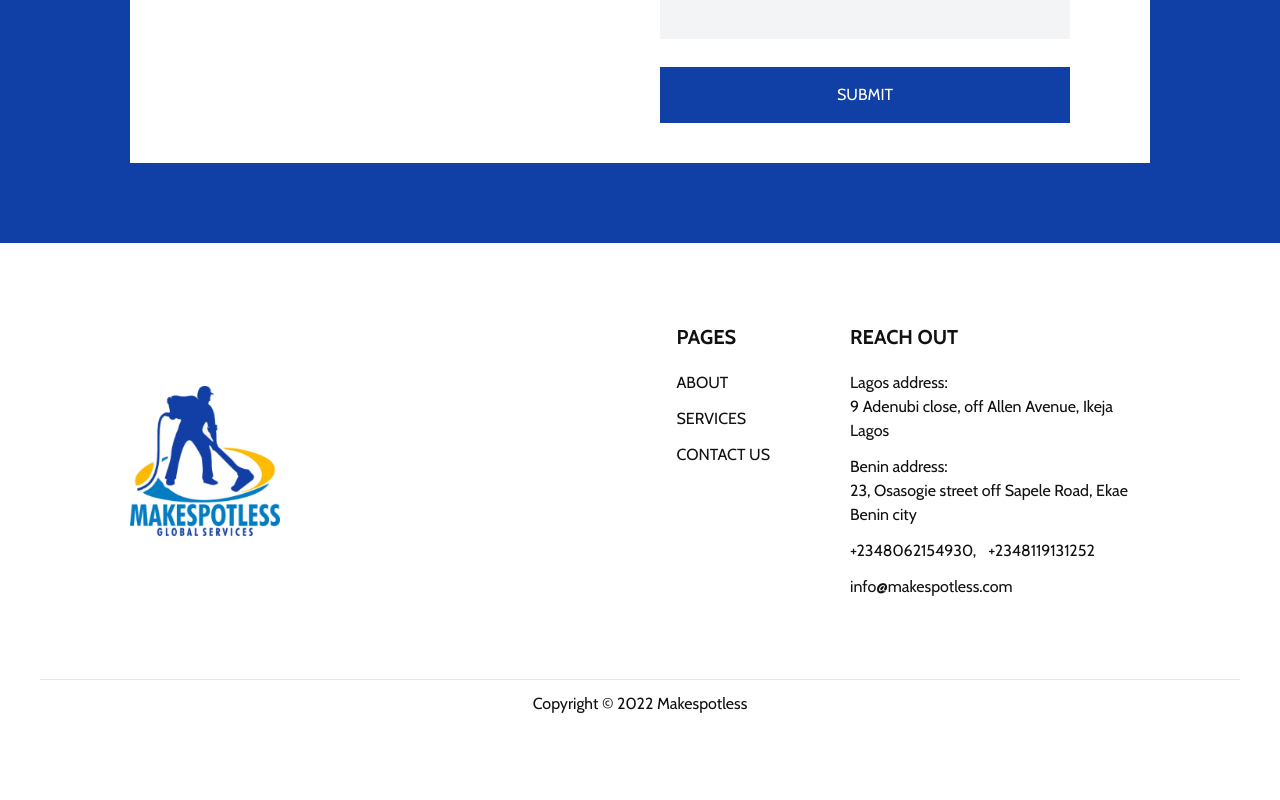
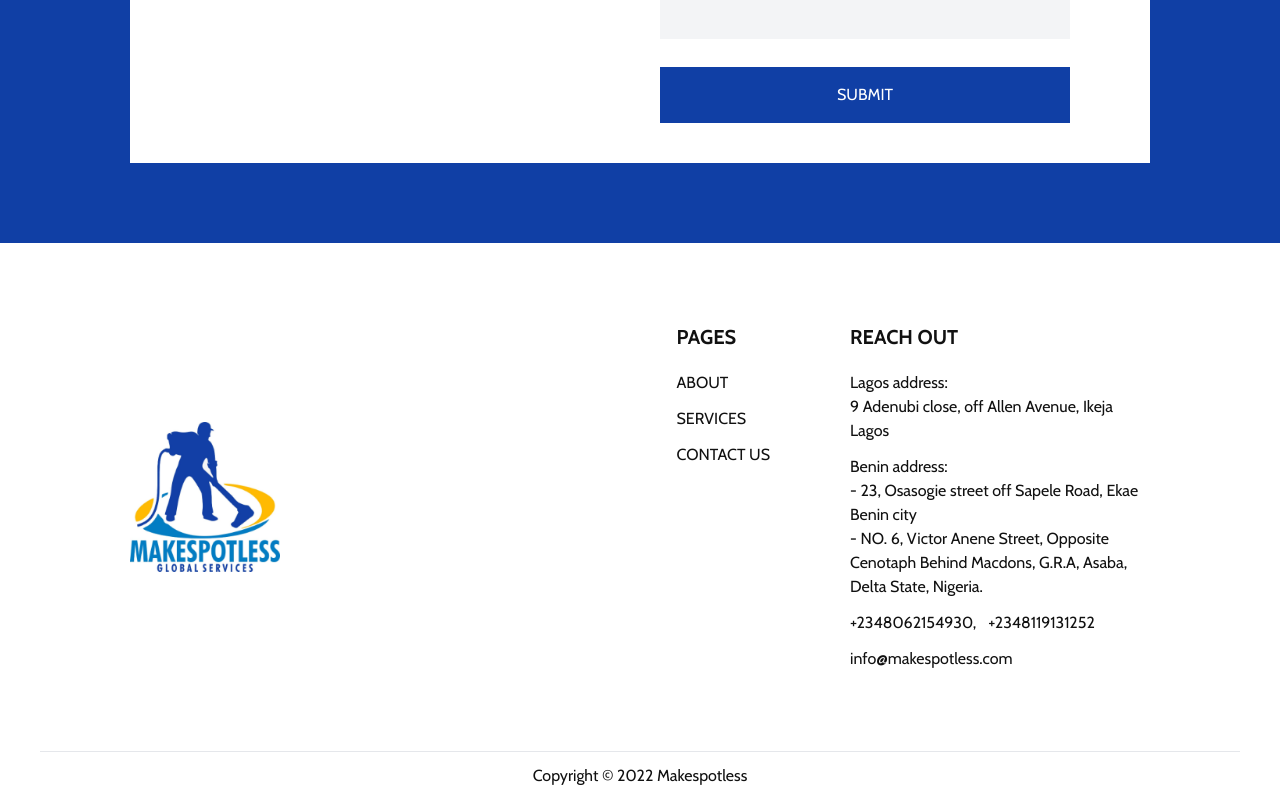
Before and after one commit to Kikks/makespotless, a React (Create React App) app: page / in a window 1280 px wide. Shown: the part 6343-7143 px from the top of the page. Before the commit the page ends 7071 px from the top, so only its background shows below. Built offline with nearby package versions, Linux system fonts and the light colour scheme.

Commit message:
🏠 Updated address in footer

```diff
--- a/src/components/footer/Footer.tsx
+++ b/src/components/footer/Footer.tsx
@@ -41,7 +41,9 @@ const Footer = () => {
               <span>
                 Benin address:
                 <br />
-                23, Osasogie street off Sapele Road, Ekae Benin city
+                - 23, Osasogie street off Sapele Road, Ekae Benin city
+                <br />- NO. 6, Victor Anene Street, Opposite Cenotaph Behind
+                Macdons, G.R.A, Asaba, Delta State, Nigeria.
               </span>
 
               <div className="flex justify-center gap-3 md:justify-start">
```
